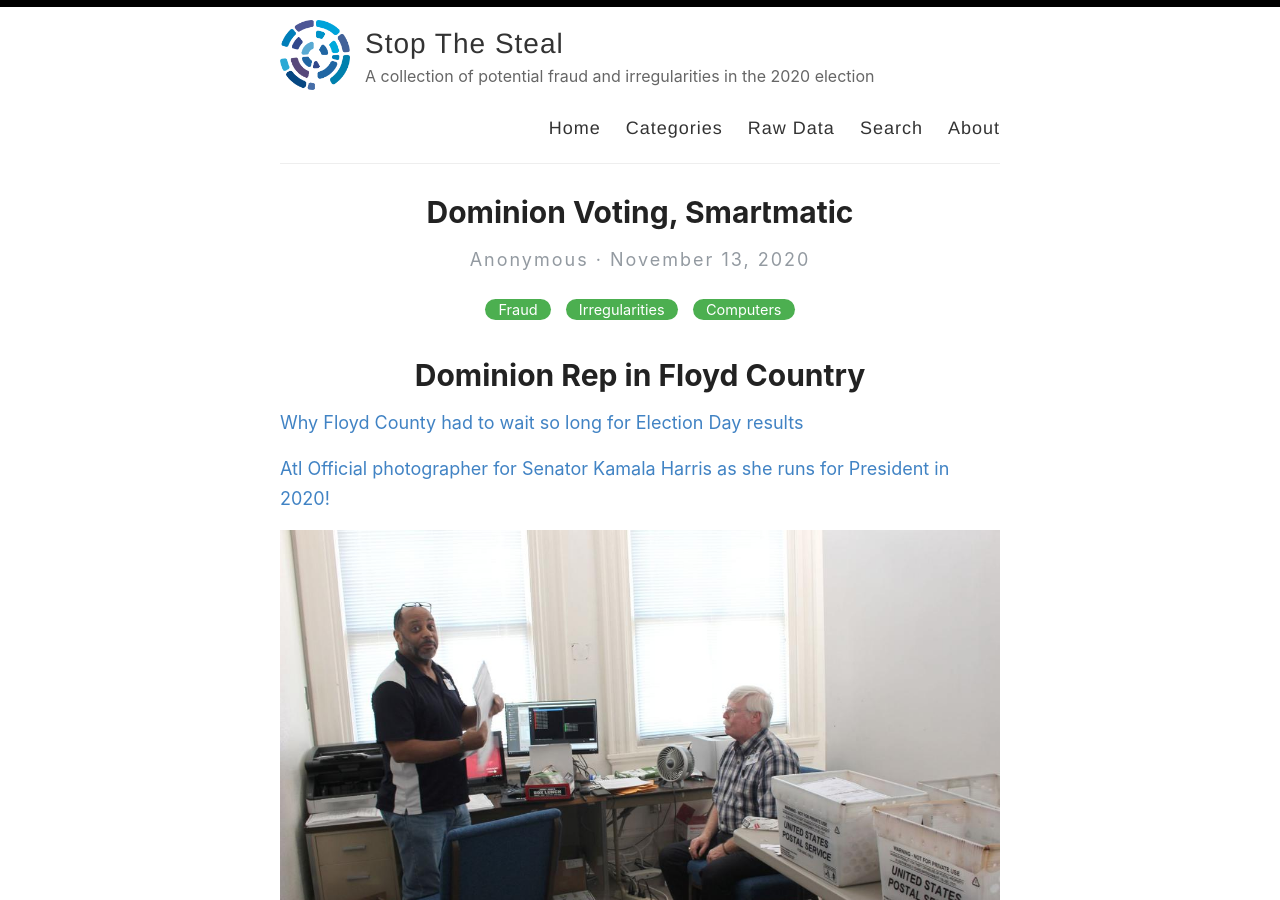
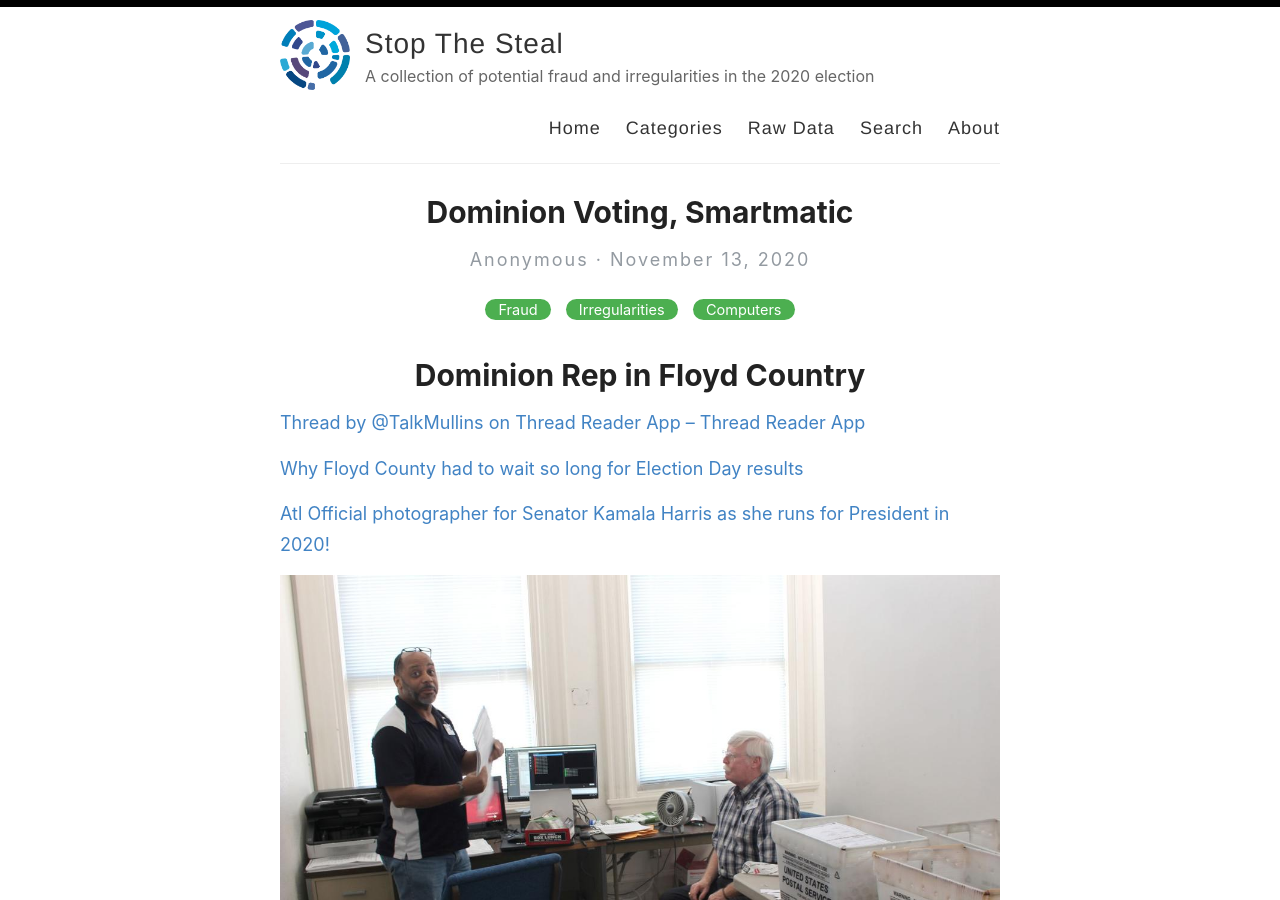
Before and after one commit to youdecidetimes/stopthesteal, a Jekyll site: the page built from _posts/2020-11-13-dominion-voting-systems.md, in a window 1280 px wide and 900 px high. Built offline with Jekyll 4.4.1, drawn with Linux system fonts in a browser that asks for light colours.

Commit message:
add more floyd county info

```diff
--- a/_posts/2020-11-13-dominion-voting-systems.md
+++ b/_posts/2020-11-13-dominion-voting-systems.md
@@ -7,6 +7,8 @@ excerpt: Bugs and Irregularities with Dominion Voting Systems
 
 
 # Dominion Rep in Floyd Country
+[Thread by @TalkMullins on Thread Reader App – Thread Reader App](https://threadreaderapp.com/thread/1332909677219344384.html)
+
 [Why Floyd County had to wait so long for Election Day results](https://archive.vn/qrlgJ)
 
 [Atl Official photographer for Senator Kamala Harris as she runs for President in 2020!](https://archive.vn/zRRYN)
```
Also changed, not shown: images/aric_and_kamala.jpg (added), images/face_only.jpg (added), images/face_only2.jpg (added).
